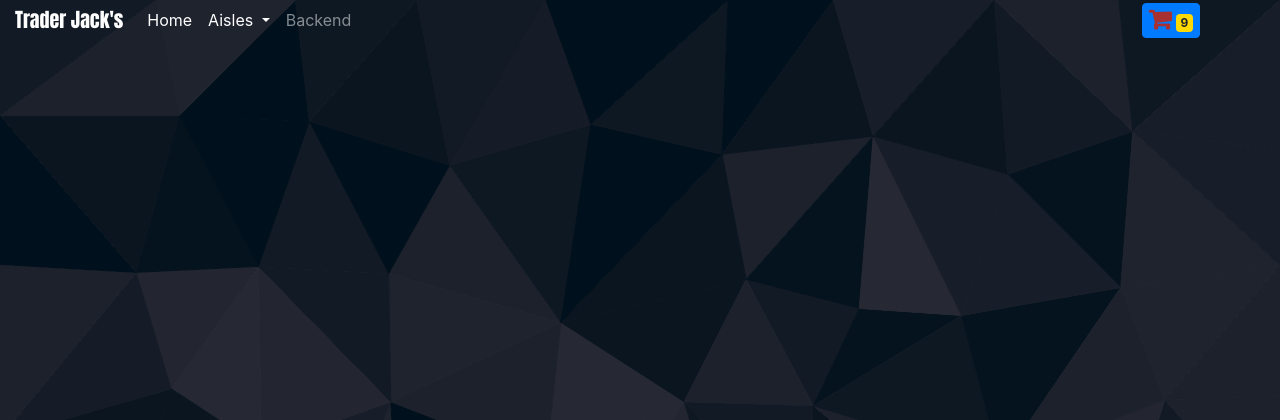
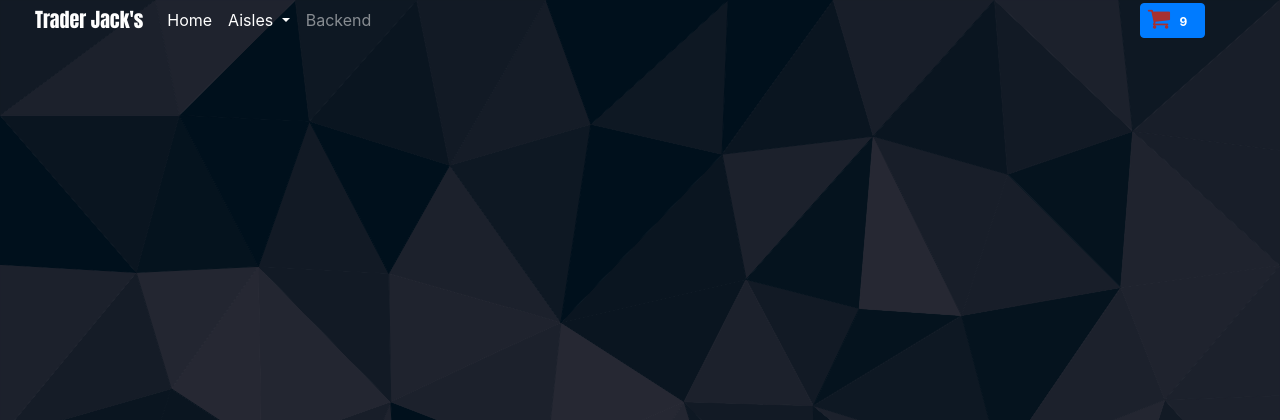
Before and after one commit to SOEN-287-Project/Assignment-1, a PHP site: page / in a window 1280 px wide. Shown: the top 420 px of the page. Run offline with PHP 8.4, Linux system fonts and the light colour scheme; some libraries are stand-ins or nearby versions.

Commit message:
Fixed navbar

```diff
--- a/index.html
+++ b/index.html
@@ -11,9 +11,6 @@
     <!-- Boostrap 4 CSS -->
     <link rel="stylesheet" href="https://maxcdn.bootstrapcdn.com/bootstrap/4.0.0/css/bootstrap.min.css" integrity="sha384-Gn5384xqQ1aoWXA+058RXPxPg6fy4IWvTNh0E263XmFcJlSAwiGgFAW/dAiS6JXm" crossorigin="anonymous">
 
-
-      <!--JQuery Js-->
-      <script src="https://ajax.googleapis.com/ajax/libs/jquery/3.5.1/jquery.min.js"></script>
 
     <!--Stylesheet and Js for bootstrap 4.0/JQuery-->
     <script src="https://ajax.googleapis.com/ajax/libs/jquery/3.5.1/jquery.min.js"></script>
--- a/styles/style.css
+++ b/styles/style.css
@@ -14,8 +14,13 @@ body{
 
  /* Navbar */
 
+ .navbar-toggler{
+     margin-right: 12px;
+ }
+
  .badge_background{
-     background-color: rgb(255, 217, 0);
+     background: transparent;
+     color:white;
  }
 
  .dropdown-item:hover{
@@ -34,15 +39,14 @@ body{
 
  .cart_btn{
      margin: 3px 0px;
-     padding: 3px 6px;
+     padding: 2px 12px 4px 7px;
      position: absolute;
-     right:80px;
+     right:75px;
      top:0px;
 
  }
  .cart_icon{
     font-size:24px;
-    font-weight: bold;
     color:rgb(167, 48, 48);
  }
 
@@ -54,12 +58,11 @@ body{
      color:white;
  }
 
- .cart_btn:hover .badge_background{
-    background-color: white;
-}
+
 
  .brand{
      font-family: Impact, Haettenschweiler, 'Arial Narrow Bold', sans-serif;
+     margin-left: 20px;
  }
 
   /* Backend */
```
